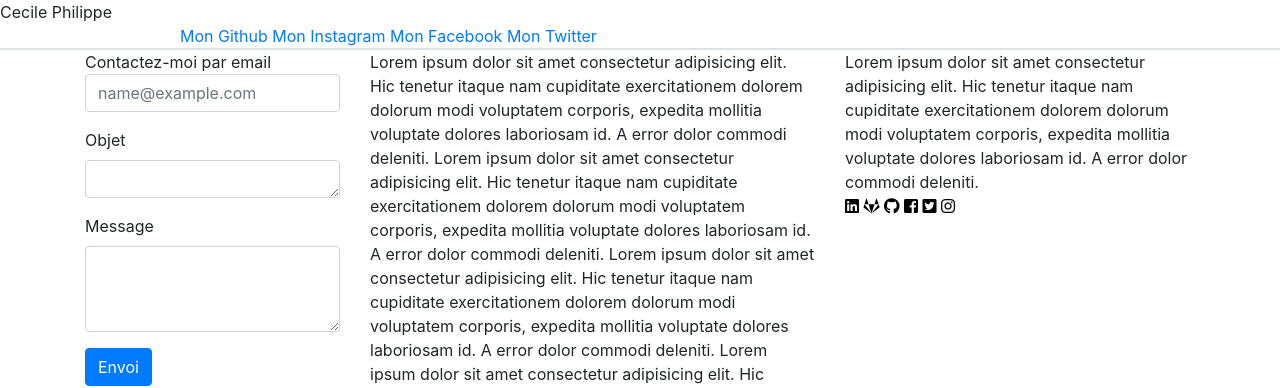
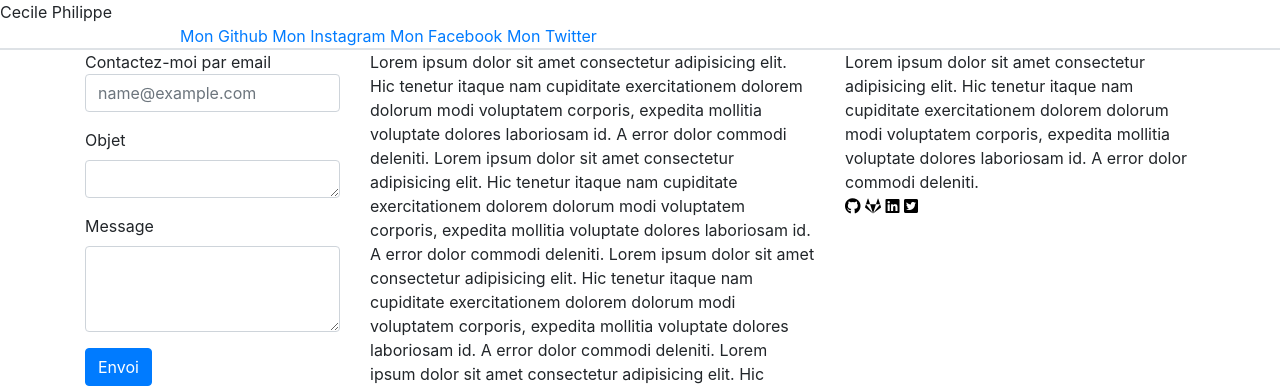
Before and after one commit to Cphil31/temptest, a Symfony app: template templates/default/index.html.twig in a window 1280 px wide. Shown: the top 388 px of the page. Run offline with Twig, Linux system fonts and the light colour scheme; the template is opened without the code that fills it, so the values that code supplies are empty; some libraries are stand-ins or nearby versions.

Commit message:
mise en page

```diff
--- a/templates/default/index.html.twig
+++ b/templates/default/index.html.twig
@@ -60,12 +60,10 @@
                             <div class="sticky">
                                 Lorem ipsum dolor sit amet consectetur adipisicing elit. Hic tenetur itaque nam cupiditate exercitationem dolorem dolorum modi voluptatem corporis, expedita mollitia voluptate dolores laboriosam id. A error dolor commodi deleniti.
                                 <div>
+                                    <a href="https://github.com/Cphil31/cecilephilippedeveloppeur" style="color: black;" target="_blank"><i class="fab fa-github"></i></a>
+                                    <a href="https://gitlab.com/Cecile_philippe" style="color: black;" target="_blank"><i class="fab fa-gitlab"></i></a>
                                     <a href="https://www.linkedin.com/in/philippe-cecile-a579b212b/" style="color: black;" target="_blank"><i class="fab fa-linkedin"></i></a>
-                                    <a href="https://gitlab.com/Cecile_philippe" style="color: black;" target="_blank"><i class="fab fa-gitlab"></i></a>
-                                    <a href="https://github.com/Cphil31/cecilephilippedeveloppeur" style="color: black;" target="_blank"><i class="fab fa-github"></i></a>
-                                    <a href="https://www.facebook.com/DonSanacho" style="color: black;" target="_blank"><i class="fab fa-facebook-square"></i></a>
                                     <a href="https://twitter.com/phil31971" style="color: black;" target="_blank"><i class="fab fa-twitter-square"></i></a>
-                                    <a href="https://www.instagram.com/donsanacho/" style="color: black;" target="_blank" ><i class="fab fa-instagram"></i></a>
                                 </div>
                             </div>
                         </div>
```
